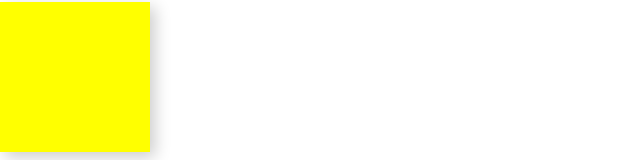
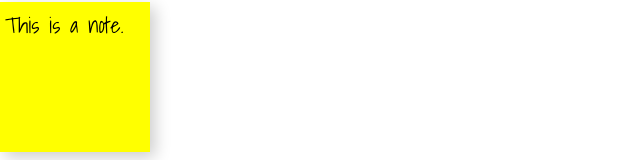
Before and after one commit to dewayneallen76/react.dev, a React (Create React App) app in the folder notes/: page / in a window 1280 px wide. Shown: the top 160 px of the page, without its empty margins (0-640 px from the left). Built offline with nearby package versions, Linux system fonts and the light colour scheme.

Commit message:
called this.props.children to get the tex to display on the note

```diff
--- a/notes/src/App.js
+++ b/notes/src/App.js
@@ -12,7 +12,7 @@ class Note extends React.Component {
   render() {
     return (
       <div className="note">
-        <p></p>
+        <p>{this.props.children}</p>
         <span>
           <button onClick={this.edit}>Edit</button>
           <button onClick={this.remove}>X</button>
```
